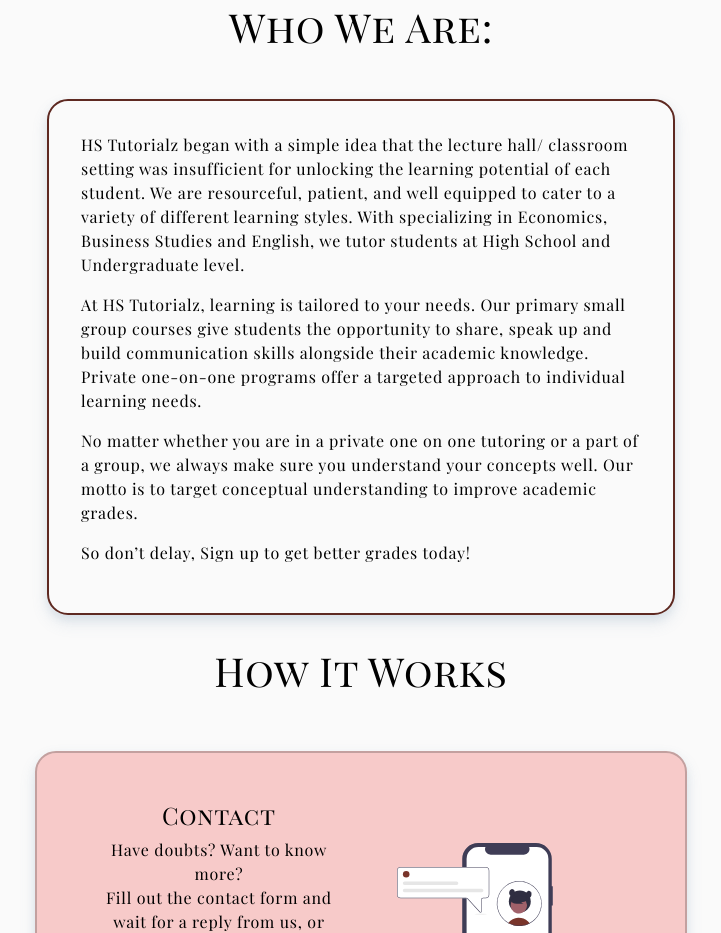
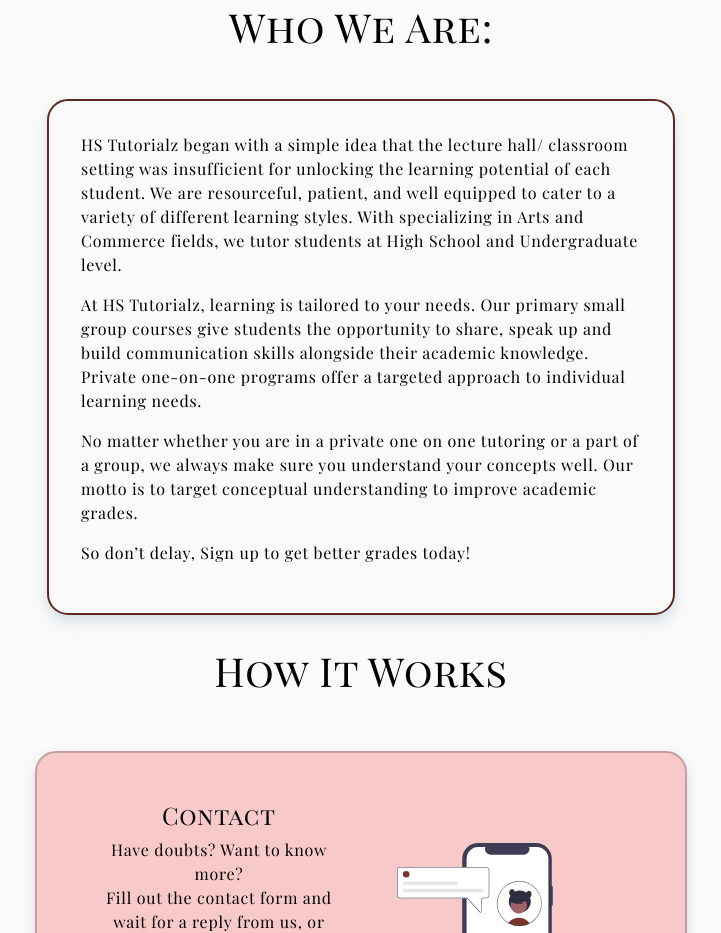
Before and after one commit to ridays2001/hs-tutorz, a Gatsby site: page / in a window 1280 px wide. Shown: the part 831-1764 px from the top of the page, without its empty margins (279-1000 px from the left). Built offline with nearby package versions, Linux system fonts and the light colour scheme; Gatsby itself is replaced by a stand-in of ours.

Commit message:
💬 Chore: updated intro para

```diff
--- a/src/pages/index.tsx
+++ b/src/pages/index.tsx
@@ -87,8 +87,8 @@
 			<p>
 				HS Tutorialz began with a simple idea that the lecture hall/ classroom setting was insufficient for
 				unlocking the learning potential of each student. We are resourceful, patient, and well equipped to
-				cater to a variety of different learning styles. With specializing in Economics, Business Studies and
-				English, we tutor students at High School and Undergraduate level.
+				cater to a variety of different learning styles. With specializing in Arts and Commerce fields, we tutor
+				students at High School and Undergraduate level.
 			</p>
 			<p>
 				At HS Tutorialz, learning is tailored to your needs. Our primary small group courses give students the
```
